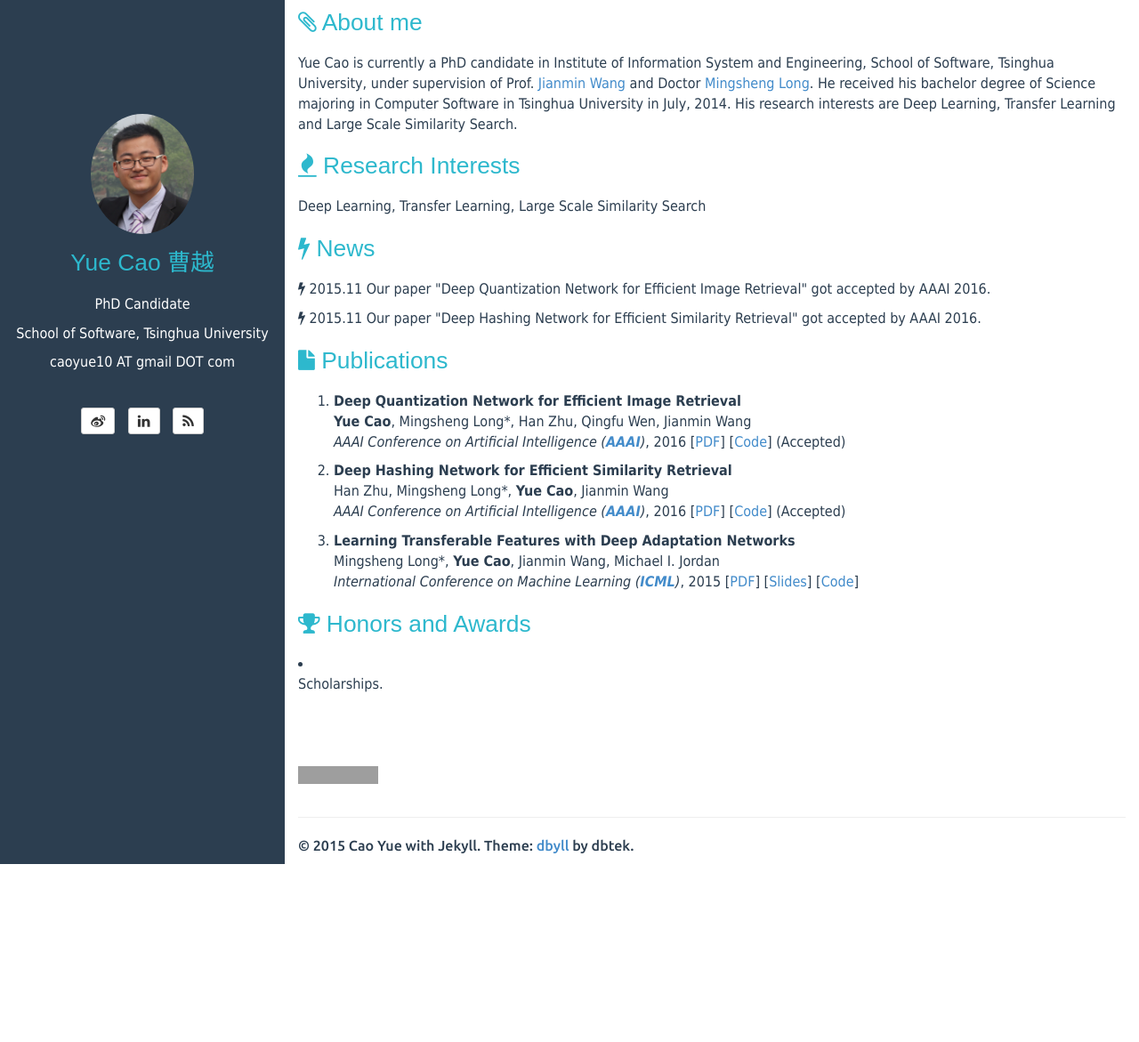
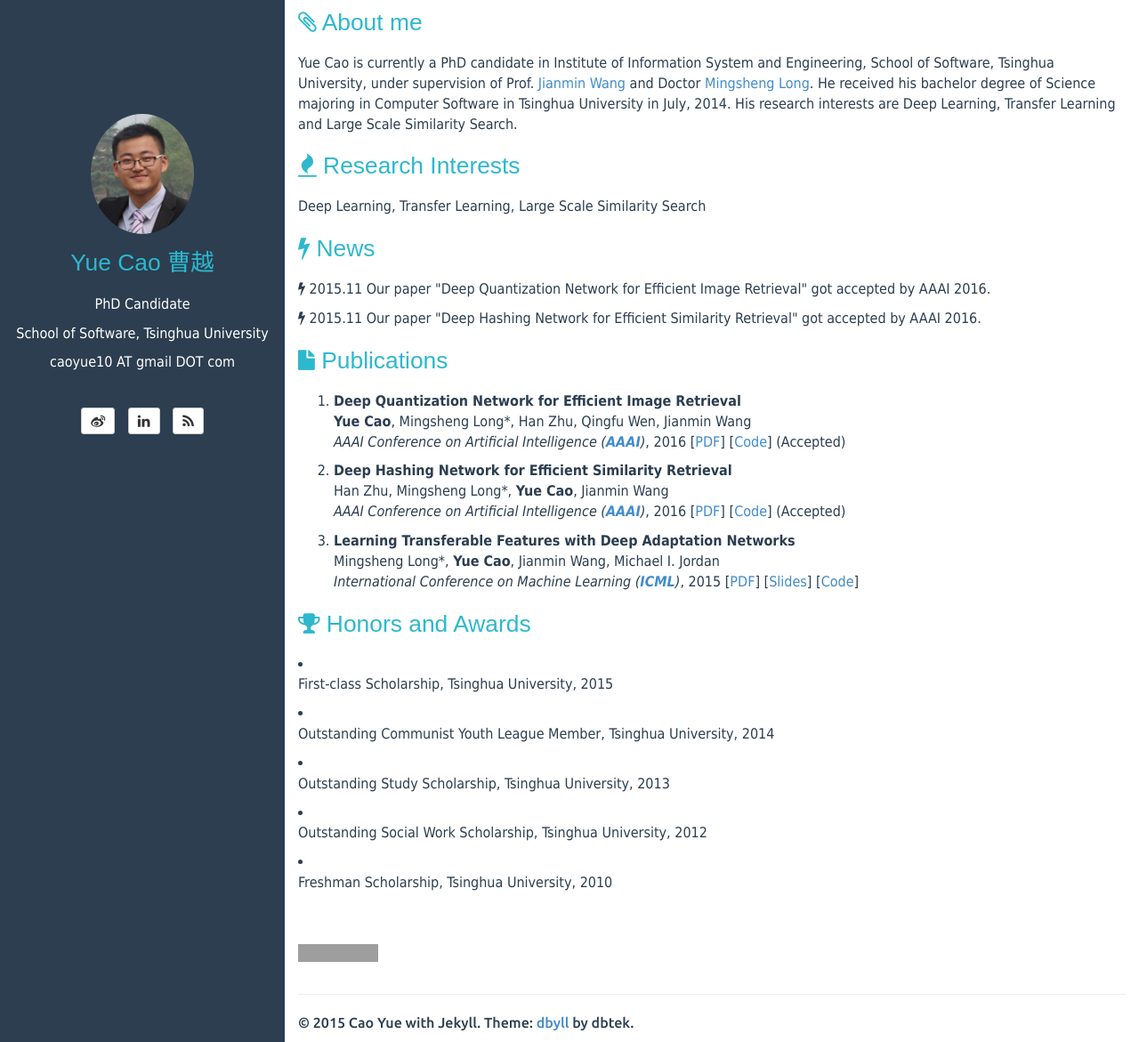
Before and after one commit to caoyue10/caoyue10.github.io, a Jekyll site: the page built from index.html, in a window 1280 px wide and 1171 px high. Shown: the whole window at 89% size. Built offline with Jekyll 4.4.1, drawn with Linux system fonts in a browser that asks for light colours; the list of posts is cut into pages by our own code; grey boxes are pictures that could not be loaded.

Commit message:
scholarship committed

```diff
--- a/index.html
+++ b/index.html
@@ -109,11 +109,21 @@ tagline:
         <h1><i class="fa fa-trophy"></i> Honors and Awards</h1>
     </header>
     <li><p>
-    Scholarships.
+        First-class Scholarship, Tsinghua University, 2015
+    </p></li>
+    <li><p>
+        Outstanding Communist Youth League Member, Tsinghua University, 2014
+    </p></li>
+    <li><p>
+        Outstanding Study Scholarship, Tsinghua University, 2013
+    </p></li>
+    <li><p>
+        Outstanding Social Work Scholarship, Tsinghua University, 2012
+    </p></li>
+    <li><p>
+        Freshman Scholarship, Tsinghua University, 2010
     </p></li>
 </div>
-
-<br>
 <br>
 <br>
 <div>
```
